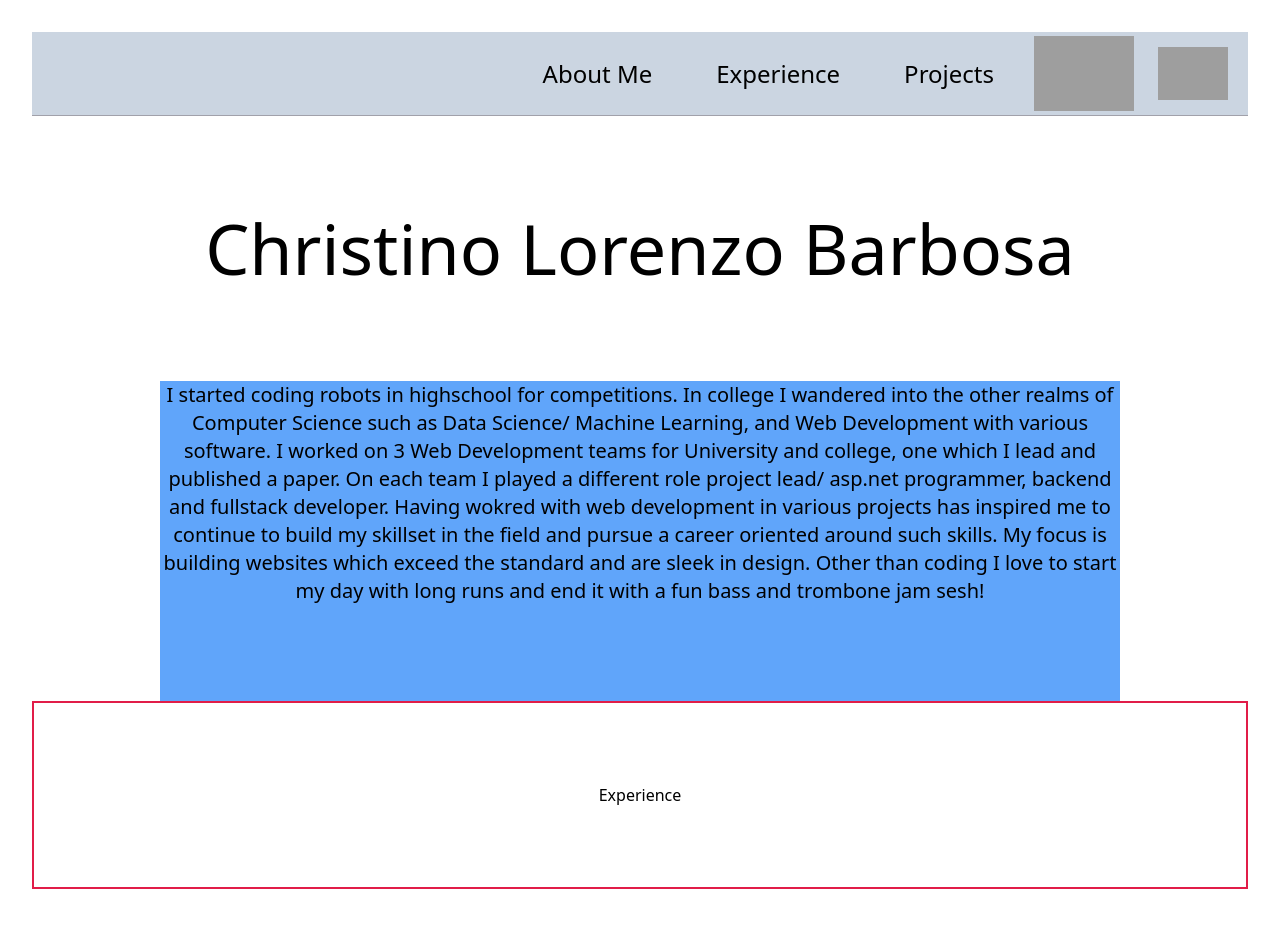
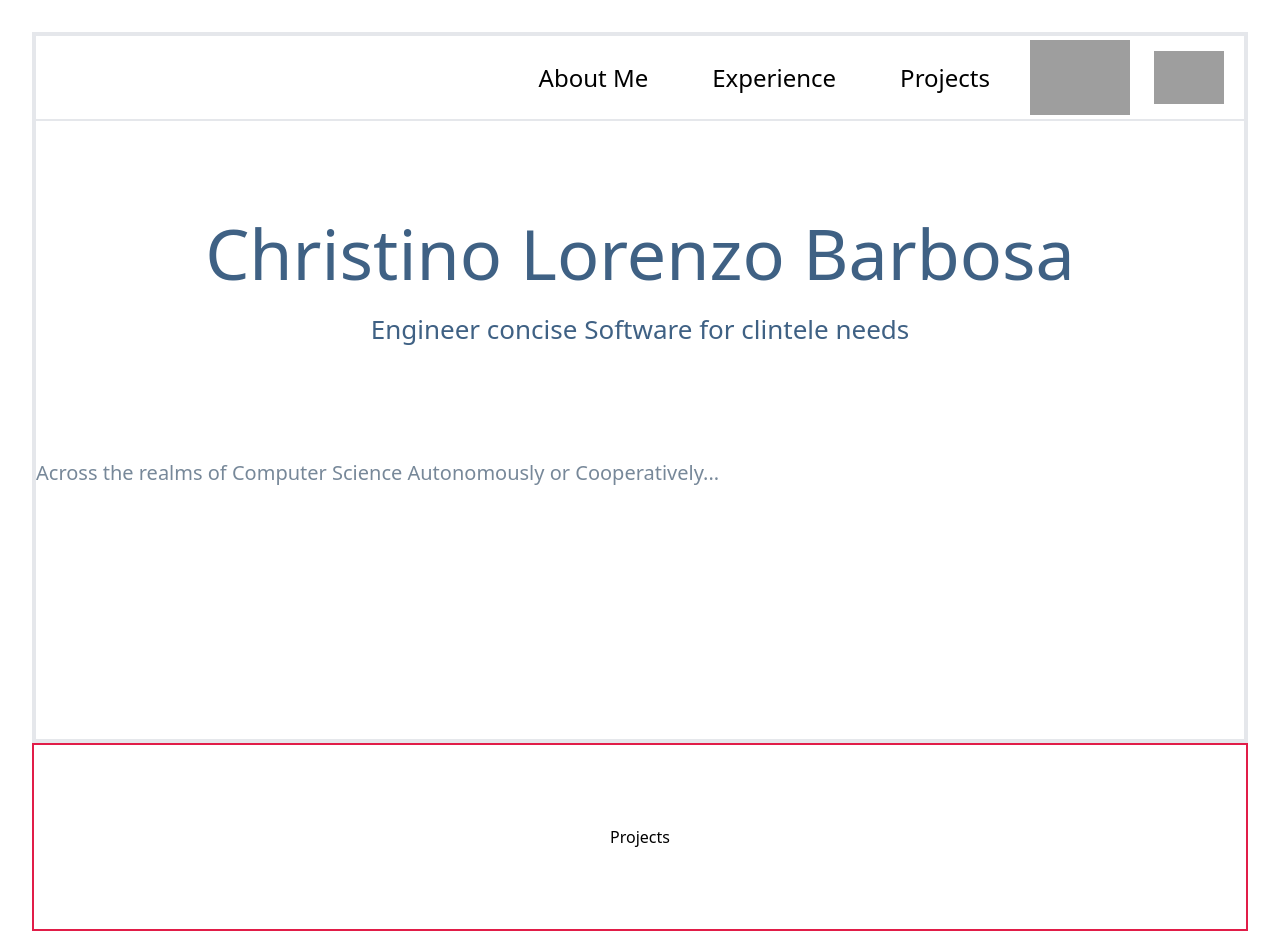
Before and after one commit to christinolb/christinolb.github.io, a React (Vite) app: page / in a window 1280 px wide. Shown: the top 952 px of the page. Built offline with nearby package versions, Linux system fonts and the light colour scheme; grey boxes are pictures that could not be loaded.

Commit message:
changed layout slightly & working on scroll animations

```diff
--- a/src/App.jsx
+++ b/src/App.jsx
@@ -4,6 +4,33 @@ import "./App.css";
 import linkedinSVG from './assets/linkedin-logo.svg';
 import githubSVG from './assets/GITHUB-LOGO.svg';
 import lsampSVG from './assets/lsamp-webpage.svg'
+
+function Nav (){
+
+  return(
+    <nav class="border-b-[2px] p-1">
+        <ul class="m-0 p-0 list-none items-center flex flex-row-reverse text-2xl">
+          <li>
+            <a class="hover:scale-75 transition delay-150 px-4 block" href="https://www.linkedin.com/in/christino-barbosa-8a4587197/"
+                target="_blank"><img src={linkedinSVG} height='70' width='70' alt="LinkedIn"/></a>
+          </li>
+          <li>
+          <a class="hover:scale-75 transition delay-150 px-2 block" href="https://github.com/christinolb" target="_blank">
+            <img src={githubSVG} width="100" height="100" alt="GitHub"/></a>
+          </li>
+          <li>
+            <a class="hover:scale-75 transition delay-150 px-8 block" href="#projects">Projects</a>
+          </li>
+          <li>
+            <a class="hover:scale-75 transition delay-150 px-8 block" href="#experience">Experience</a>
+          </li>
+          <li>
+            <a class="hover:scale-75 transition delay-150 px-8 block" href="#index">About Me</a>
+          </li>
+        </ul>
+      </nav>
+  );
+}
 
 function SectionTitle({sectionName}) {
   return (
@@ -67,46 +94,40 @@ function App() {
   const softwareJ4 ="ASP.NET - SQL Server - C# - Microsoft Azure";
   return (
     <body class="">
-      <nav class=" bg-slate-300 border-b-[1px] border-zinc-400 block items-center p-1">
-        <ul class="m-0 p-0 list-none items-center flex flex-row-reverse text-2xl">
-          <li>
-            <a class="hover:scale-75 transition delay-150 px-4 block" href="https://www.linkedin.com/in/christino-barbosa-8a4587197/"
-                target="_blank"><img src={linkedinSVG} height='70' width='70' alt="LinkedIn"/></a>
-          </li>
-          <li>
-          <a class="hover:scale-75 transition delay-150 px-2 block" href="https://github.com/christinolb" target="_blank">
-            <img src={githubSVG} width="100" height="100" alt="GitHub"/></a>
-          </li>
-          <li>
-            <a class="hover:text-white hover:scale-75 transition delay-150 px-8 block" href="#projects">Projects</a>
-          </li>
-          <li>
-            <a class="hover:text-white hover:scale-75 transition delay-150 px-8 block" href="#experience">Experience</a>
-          </li>
-          <li>
-            <a class="hover:text-white hover:scale-75 transition delay-150 px-8 block" href="#index">About Me</a>
-          </li>
-        </ul>
-      </nav>
 
-      <h1 id="index" class="py-20 flex justify-center text-[70px]">
-            Christino Lorenzo Barbosa
-      </h1>
+      <div class="snap-y snap-mandatory">
+        <div class="snap-center">
+          <div class="border-4">
+            {/*NAV BAR */}
+            <Nav />
 
-      <div class="flex justify-center">
-            <p class="w-[60rem] h-[20rem] bg-blue-400 text-xl">
-                I started coding robots in highschool for competitions. In college I wandered into the other realms of Computer Science such as
-                Data Science/ Machine Learning, and Web Development with various software. I worked on 3 Web Development teams for University and
-                college, one which I lead and published a paper. On each team I played a different role project lead/ asp.net programmer, backend
-                and fullstack developer.
+            <h1 id="index" class="pt-20 flex justify-center text-[70px] text-[#3F6184]">
+                  Christino Lorenzo Barbosa
+            </h1>
 
-                Having wokred with web development in various projects has inspired me to continue to build my skillset in the field and
-                pursue a career oriented around such skills. My focus is building websites which exceed the standard and are sleek in design.
+            <h3 class="pt-1 pb-[70px] text-[#3F6184] text-[26px]">
+              Engineer concise Software for clintele needs
+            </h3>
 
-                Other than coding I love to start my day with long runs and end it with a fun bass and trombone jam sesh!
-            </p>
+            <div class="">
+                  <p class="w-[60rem] h-[20rem] text-[#778899] text-xl text-left py-10">
+                      Across the realms of Computer Science Autonomously or Cooperatively...<br/><br/>
+
+                  </p>
+            </div>
+          </div>
+        </div>
       </div>
 
+      <div class="snap-center snap-always">
+        <SectionTitle sectionName="Projects" />
+        <>
+          <Project projName="Rutgers University GS-LSAMP Website" workProof="https://github.com/rutgers-newark-gslsamp/run-gslsamp-site"
+          img={lsampSVG} alt="Mockup Contact Us Page" software="HTML - CSS - PHP - PHPMailer - GitHub - Git - Figma"/>
+
+          <Project projName="Course Of Study Database" img="" alt="ERD" software="SQL Server - Lucid Chart"/>
+        </>
+      </div>
       <SectionTitle sectionName="Experience" />
       <>
         <Experience jobTitle="Web Developer" company="Rutgers Newark LSAMP" start="January 2023" end="August 2023"
@@ -123,16 +144,6 @@ function App() {
 
       </>
 
-      <SectionTitle sectionName="Projects" />
-      <>
-        <Project projName="Rutgers University GS-LSAMP Website" workProof="https://github.com/rutgers-newark-gslsamp/run-gslsamp-site"
-         img={lsampSVG} alt="Mockup Contact Us Page" software="HTML - CSS - PHP - PHPMailer - GitHub - Git - Figma"/>
-
-        <Project projName="Course Of Study Database" img="" alt="ERD" software="SQL Server - Lucid Chart"/>
-      </>
-
-
-
 
     </body>
   );
```
